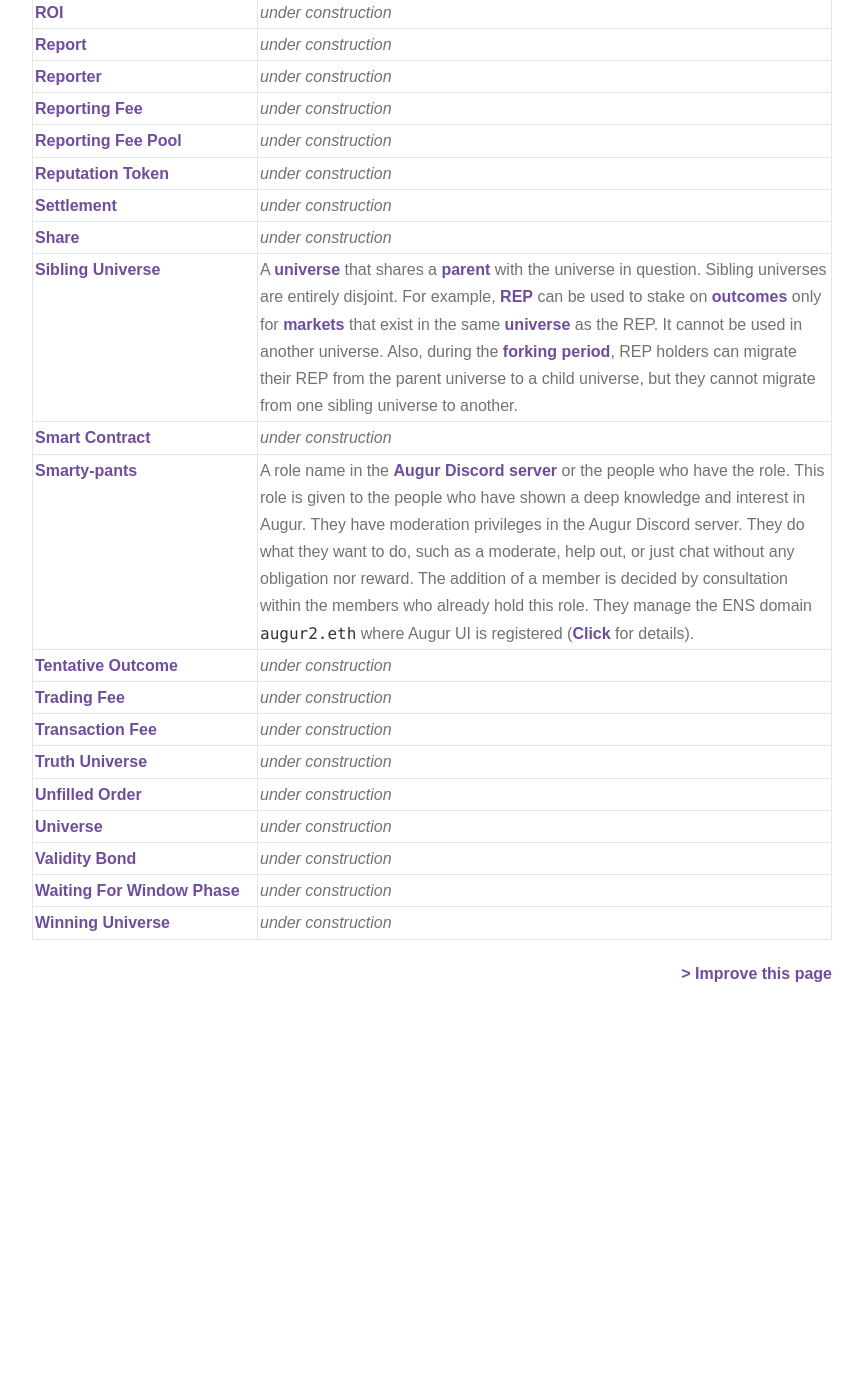
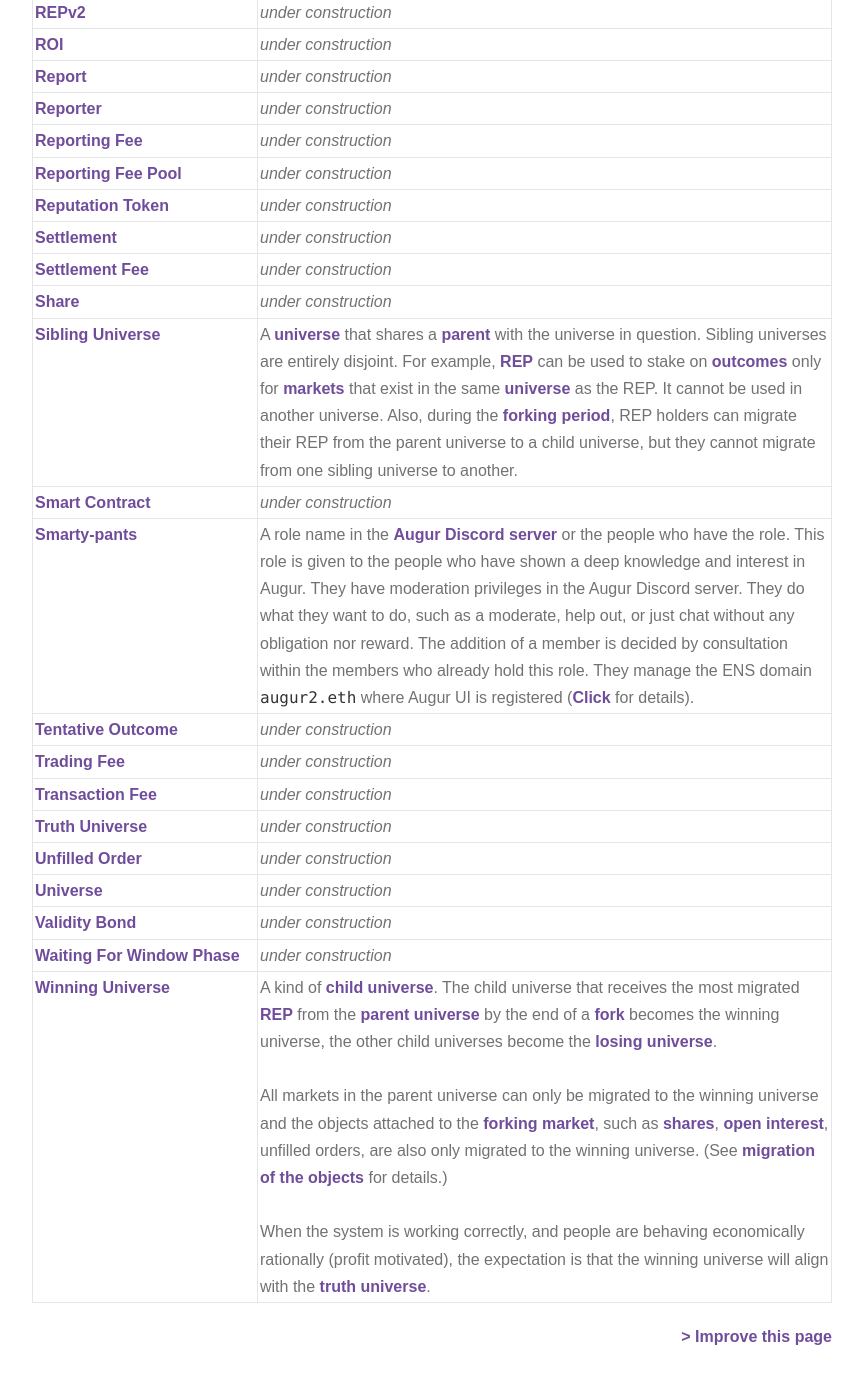
Before and after one commit to MicahZoltu/Augur.Guide-for-IPFS, a Jekyll site: the page built from collections/_version2-english/7-glossary.md, in a window 1280 px wide and 1400 px high, scrolled down 3149 px. Shown: the top 1384 px of the window, without its empty margins (358-1221 px from the left). Built offline with Jekyll 4.4.1, drawn with Linux system fonts in a browser that asks for light colours; comment, search, counter and statistics services are not loaded; before the commit the page ends 4186 px from its top, so only the background shows below that; some of the changed text lies outside the part shown.

Commit message:
[glossary]Add headers (no bodys)

```diff
--- a/_data/version2-english/glossary.yml
+++ b/_data/version2-english/glossary.yml
@@ -63,6 +63,7 @@
 Lying Universe: <i>under construction</i>
 Market: <i>under construction</i>
 Market Creator: <i>under construction</i>
+Non-Forking Market: <i>under construction</i>
 No-show Bond: <i>under construction</i>
 Non-Finalized Market: <i>under construction</i>
 Open Interest: <i>under construction</i>
@@ -93,6 +94,7 @@
 Reputation Token: <i>under construction</i>
 Smart Contract: <i>under construction</i>
 Settlement: <i>under construction</i>
+Settlement Fee: <i>under construction</i>
 Share: <i>under construction</i>
 Sibling Universe: |-
   A <a href="#Child_Universe">universe</a> that shares a <a href="#Parent_Universe">parent</a> with the universe in question.
@@ -110,4 +112,13 @@
 Universe: <i>under construction</i>
 Validity Bond: <i>under construction</i>
 Waiting For Window Phase: <i>under construction</i>
-Winning Universe: <i>under construction</i>
+Winning Universe: |-
+  A kind of <a href="#Child_Universe">child universe</a>.
+  The child universe that receives the most migrated <a href="#Reputation_Token">REP</a> from the <a href="#Parent_Universe">parent universe</a> by the end of a <a href="#Fork">fork</a> becomes the winning universe, the other child universes become the <a href="#Losing_Universe">losing universe</a>.
+  <br>
+  <br>
+  All markets in the parent universe can only be migrated to the winning universe and the objects attached to the <a href="#Forking_Market">forking market</a>, such as <a href="#Share">shares</a>, <a href="#Open_Interest">open interest</a>, unfilled orders, are also only migrated to the winning universe.
+  (See <a href="/version2-english/9-fork/4-migration-of-the-objects.html" target="_blank">migration of the objects</a> for details.)
+  <br>
+  <br>
+  When the system is working correctly, and people are behaving economically rationally (profit motivated), the expectation is that the winning universe will align with the <a href="#Truth_Universe">truth universe</a>.
```
